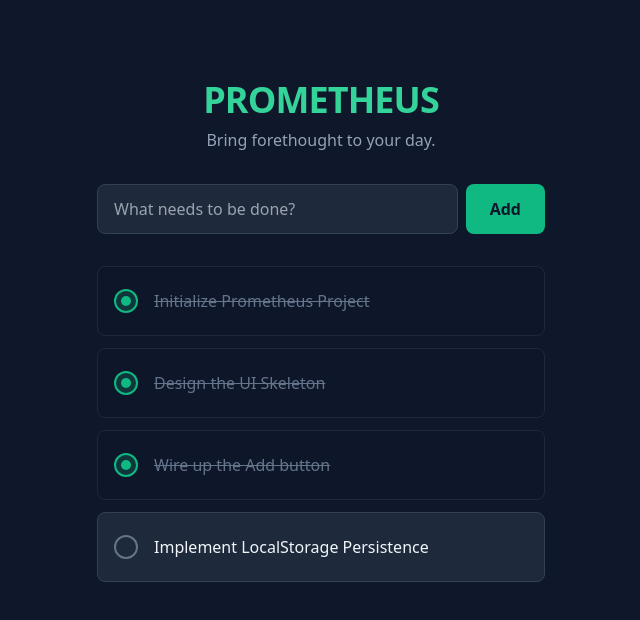
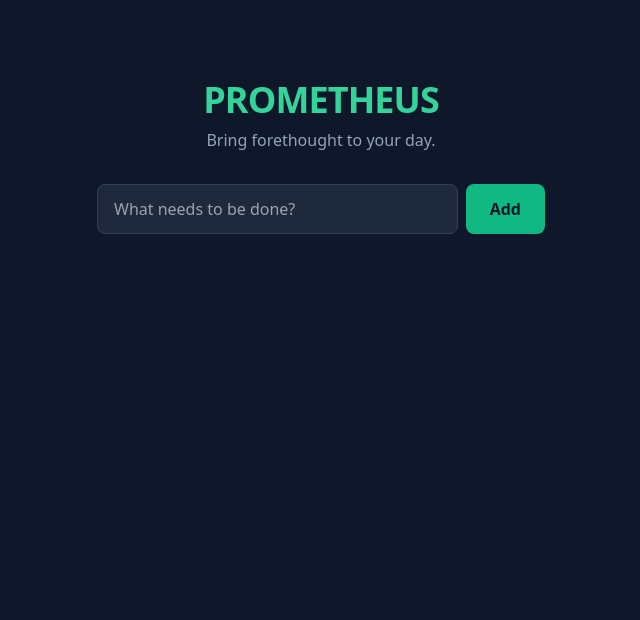
Before and after one commit to heywowyou/prometheus, a React (Vite) app: page / in a window 1280 px wide. Shown: the top 620 px of the page, without its empty margins (319-959 px from the left). Built offline with nearby package versions, Linux system fonts and the light colour scheme.

Commit message:
Add useEffect for todos persistence and clean up defaults array

```diff
--- a/src/App.jsx
+++ b/src/App.jsx
@@ -1,23 +1,20 @@
-import { useState } from "react";
+import { useState, useEffect } from "react";
 
 function App() {
-  // Load from LocalStorage if available, otherwise use defaults
+  // Load from LocalStorage
   const [todos, setTodos] = useState(() => {
     const saved = localStorage.getItem("prometheus-todos");
-    if (saved) {
-      return JSON.parse(saved);
-    } else {
-      return [
-        { id: 1, text: "Initialize Prometheus Project", completed: true },
-        { id: 2, text: "Design the UI Skeleton", completed: true },
-        { id: 3, text: "Wire up the Add button", completed: true },
-        { id: 4, text: "Implement LocalStorage Persistence", completed: false },
-      ];
-    }
+    // If we found data, parse it. If not, return an empty array.
+    return saved ? JSON.parse(saved) : [];
   });
 
   // Text currently being typed
   const [input, setInput] = useState("");
+
+  // Saving for persistence
+  useEffect(() => {
+    localStorage.setItem("prometheus-todos", JSON.stringify(todos));
+  }, [todos]);
 
   // Add a new task
   const addTodo = () => {
```
